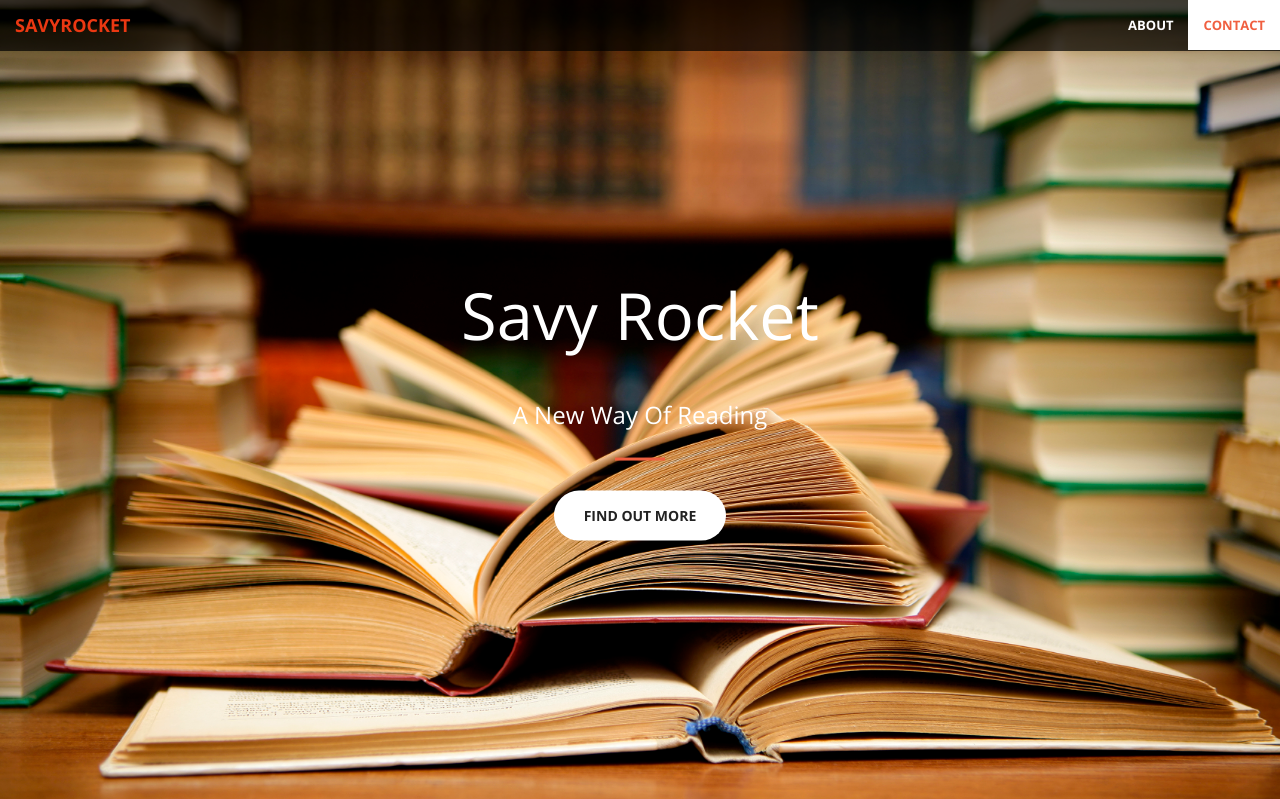
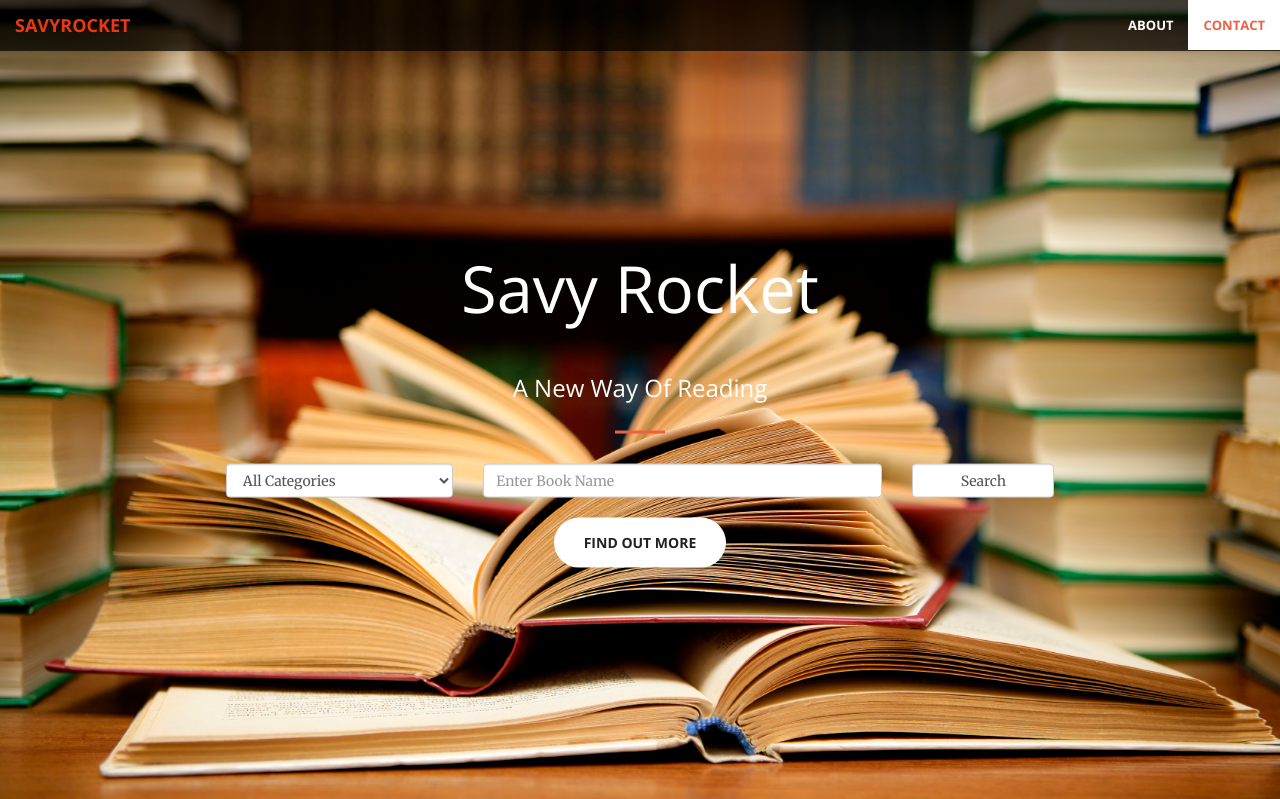
Before and after one commit to surajjana/savyrocket, a PHP site: page /savyrocket/home.php in a window 1280 px wide. Shown: the top 799 px of the page. Run offline with PHP 8.4, Linux system fonts and the light colour scheme; some libraries are stand-ins or nearby versions.

Commit message:
new commit

```diff
--- a/home.php
+++ b/home.php
@@ -77,6 +77,29 @@
                 </h1><br />
                 <h3>A New Way Of Reading</h3>
                 <hr>
+                <div class="row">
+                <form action="" method="post">
+                    <div class="col-md-1"></div>
+                    <div class="col-md-3">
+                        <select name="client_id" class="form-control">
+                            <option value="">All Categories</option>
+                            <option value="">Category 1</option>
+                            <option value="">Category 2</option>
+                            <option value="">Category 3</option>
+                            <option value="">Category 4</option>
+                            <option value="">Category 5</option>
+                        </select>
+                    </div>
+                    <div class="col-md-5">
+                        <input type="text" class="form-control" name="uname" id="uname" placeholder="Enter Book Name">
+                    </div>
+                    <div class="col-md-2">
+                        <input type="submit" class="form-control" value="Search">
+                    </div>
+                    <div class="col-md-1"></div>
+                </form>
+                </div>
+                <br />
                 <!-- <h3>Coming Soon</h3> -->
                 <a href="#about" class="btn btn-default btn-xl page-scroll wow tada">Find Out More</a>
             </div>
```
